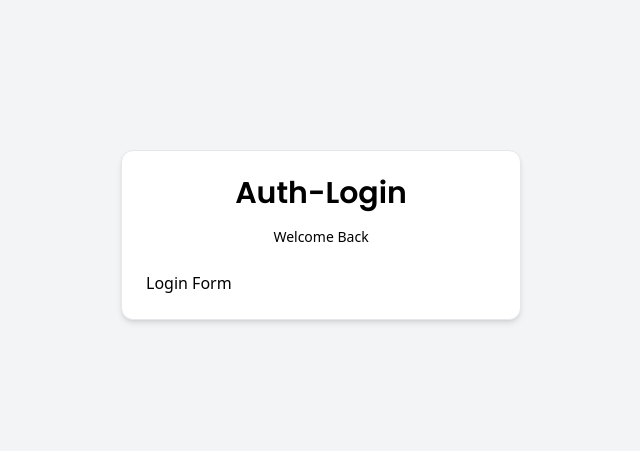
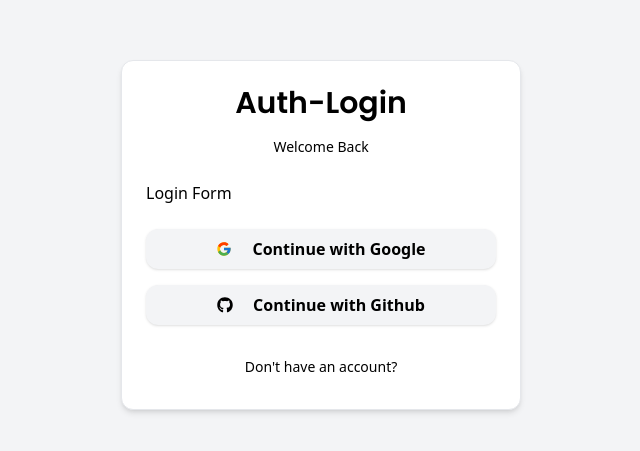
Before and after one commit to khandokarIsmailDev/next-auth_nextjs, a Next.js app: page /auth/login in a window 1280 px wide. Shown: the part 165-616 px from the top of the page, without its empty margins (319-959 px from the left). Built offline with nearby package versions, Linux system fonts and the light colour scheme.

Commit message:
add social in login form

```diff
--- /dev/null
+++ b/components/auth/BackButton.tsx
@@ -0,0 +1,23 @@
+"use client"
+import { Button } from "@/components/ui/button"
+import Link from "next/link"
+
+interface BackButtonProps{
+    label:string;
+    href:string;
+}
+
+export default function BackButton({label,href}:BackButtonProps) {
+  return (
+    <Button
+        variant="link"
+        className="font-medium w-full"
+        asChild
+    >
+
+      <Link href={href}>
+        {label}
+      </Link>
+    </Button>
+  )
+}
--- a/components/auth/CardWrapper.tsx
+++ b/components/auth/CardWrapper.tsx
@@ -7,6 +7,8 @@ import{
     CardFooter
 } from "@/components/ui/card"
 import Header from "./header"
+import Social from "./Social"
+import BackButton from "./BackButton"
 
 interface CardWrapperProps{
     children: React.ReactNode;
@@ -25,6 +27,16 @@ export default function CardWrapper({children,headerLabel,backButtonHref,backBut
       <CardContent>
         {children}
       </CardContent>
+      {
+        showSocial && (
+            <CardFooter>
+                <Social/>
+            </CardFooter>
+        )
+      }
+      <CardFooter>
+        <BackButton label={backButtonLabel} href={backButtonHref}/>
+      </CardFooter>
     </Card>
   )
 }
--- /dev/null
+++ b/components/auth/Social.tsx
@@ -0,0 +1,32 @@
+"use client"
+
+import {FcGoogle} from "react-icons/fc"
+import {FaGithub} from "react-icons/fa"
+import {Button} from "@/components/ui/button"
+
+export default function Social() {
+  return (
+    <div className='flex flex-col items-center w-full gap-y-4'>
+      <Button
+        size="full"
+        className="flex justify-center gap-x-5 bg-gray-100 text-black text-base font-semibold hover:bg-white"
+       onClick={()=>{}}
+       >
+        <FcGoogle/>
+        <span>
+            Continue with Google
+        </span>
+      </Button>
+      <Button
+        size="full"
+        className="flex justify-center gap-x-5 bg-gray-100 text-black text-base font-semibold hover:bg-white"
+       onClick={()=>{}}
+       >
+        <FaGithub/>
+        <span>
+            Continue with Github
+        </span>
+      </Button>
+    </div>
+  )
+}
--- a/package.json
+++ b/package.json
@@ -16,6 +16,7 @@
     "next": "14.2.23",
     "react": "^18",
     "react-dom": "^18",
+    "react-icons": "^5.4.0",
     "tailwind-merge": "^3.0.1",
     "tailwindcss-animate": "^1.0.7"
   },
```
Also changed, not shown: 1 other file (tests, documents, lock files or other folders).
